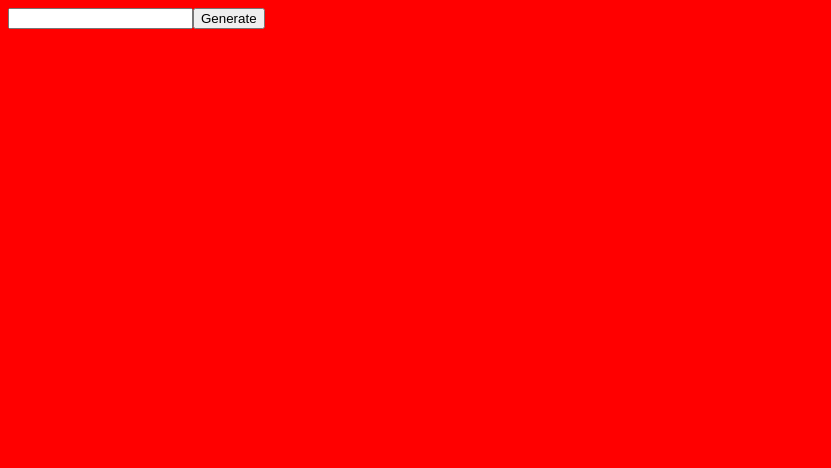
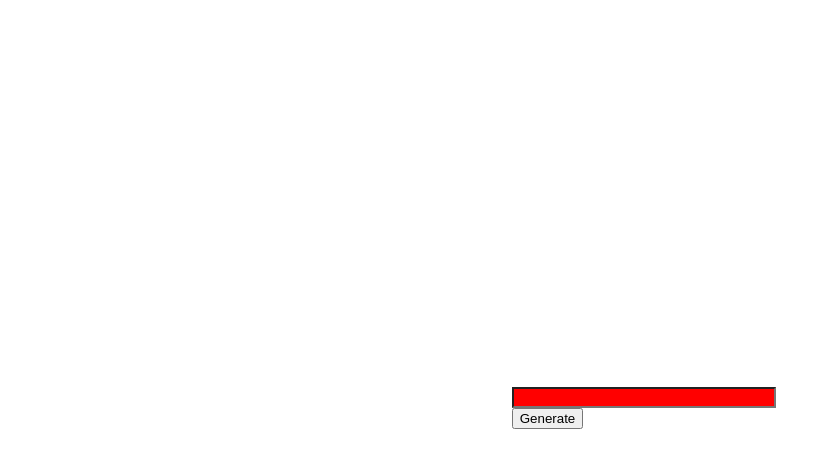
Before and after one commit to AndriiKot/React, a React (Vite) app: page / in a window 1280 px wide. Shown: the top 468 px of the page, without its empty margins (0-831 px from the left). Built offline with nearby package versions, Linux system fonts and the light colour scheme.

Commit message:
React 'React 04' 'QR Code' ! added style input !

```diff
--- a/src/QrCodeGenerator.css
+++ b/src/QrCodeGenerator.css
@@ -1,3 +1,6 @@
 .wrapper__generator {
-
+   input {
+    background-color: red;
+    width: 100%;
+   }
 }
--- a/src/main.css
+++ b/src/main.css
@@ -1,3 +1,6 @@
 body {
-  background-color: red;
+  display: flex;
+  min-height: 100vh;
+  justify-content: center;
+  align-items: center;
 }
```
